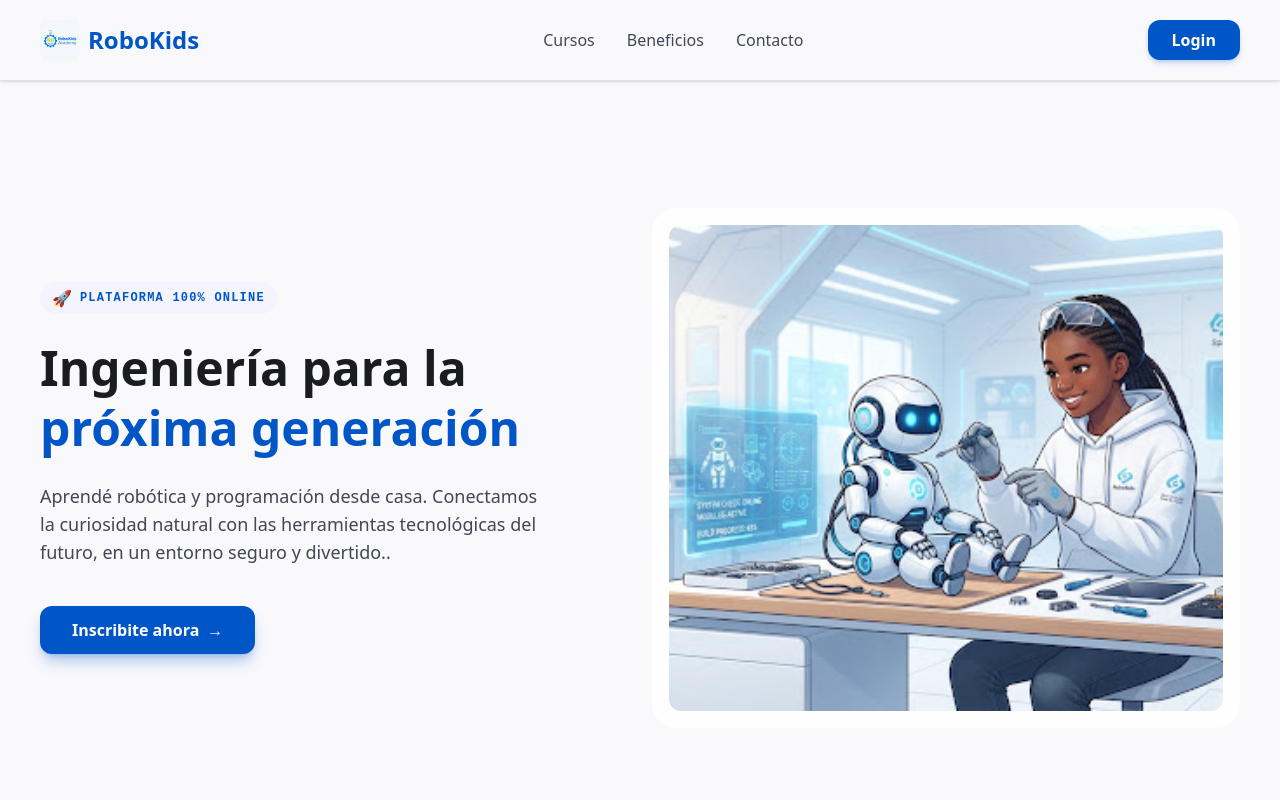
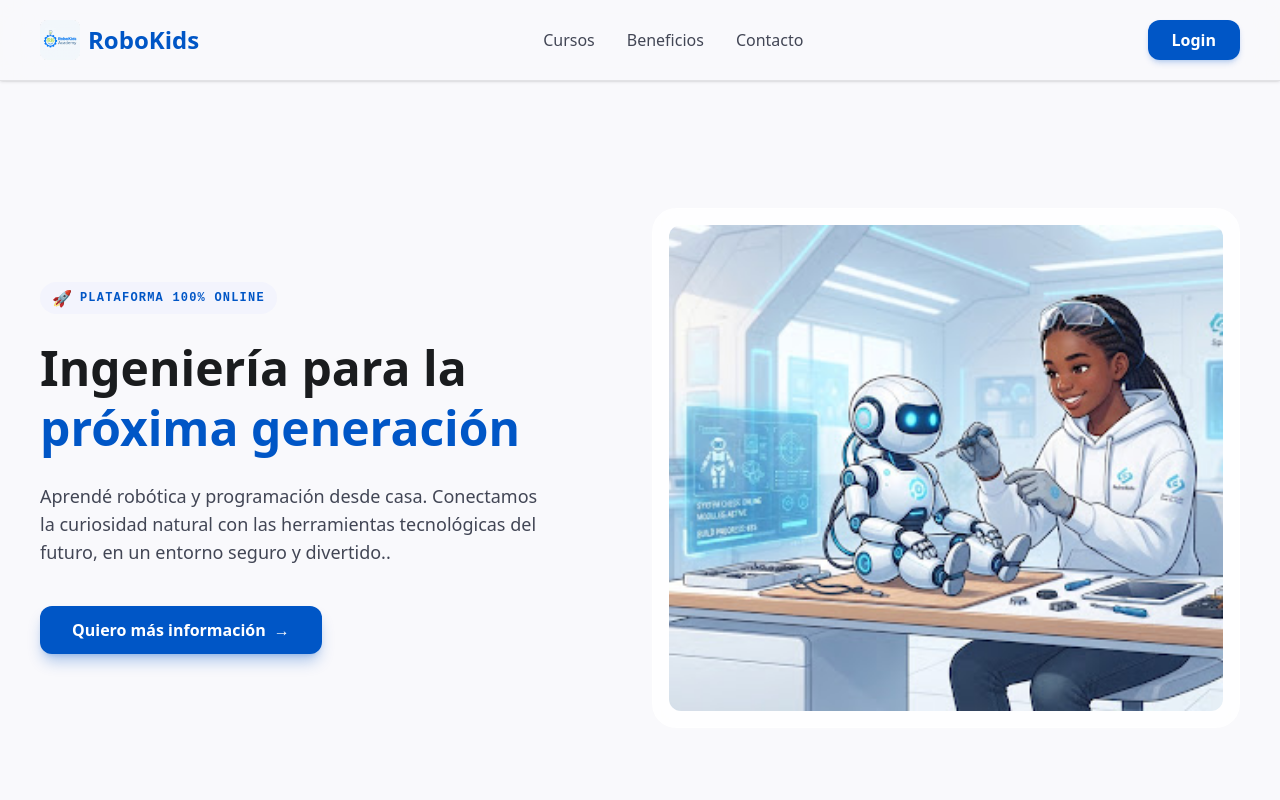
Before and after one commit to juanpi24/Sprint1-TP1-Landing, a React (Vite) app: page / in a window 1280 px wide. Shown: the top 800 px of the page. Built offline with nearby package versions, Linux system fonts and the light colour scheme.

Commit message:
modificacion boton CTA hero

```diff
--- a/src/components/Hero.jsx
+++ b/src/components/Hero.jsx
@@ -42,7 +42,7 @@ export default function Hero({ title, subtitle }) {
               onClick={handleEnrollClick}
               className="flex items-center gap-2 rounded-lg bg-primary px-8 py-3 font-bold text-on-primary shadow-lg shadow-primary/30 transition-transform duration-200 hover:scale-105"
             >
-              Inscribite ahora
+              Quiero más información
               <span aria-hidden="true">→</span>
             </button>
           </div>
```
